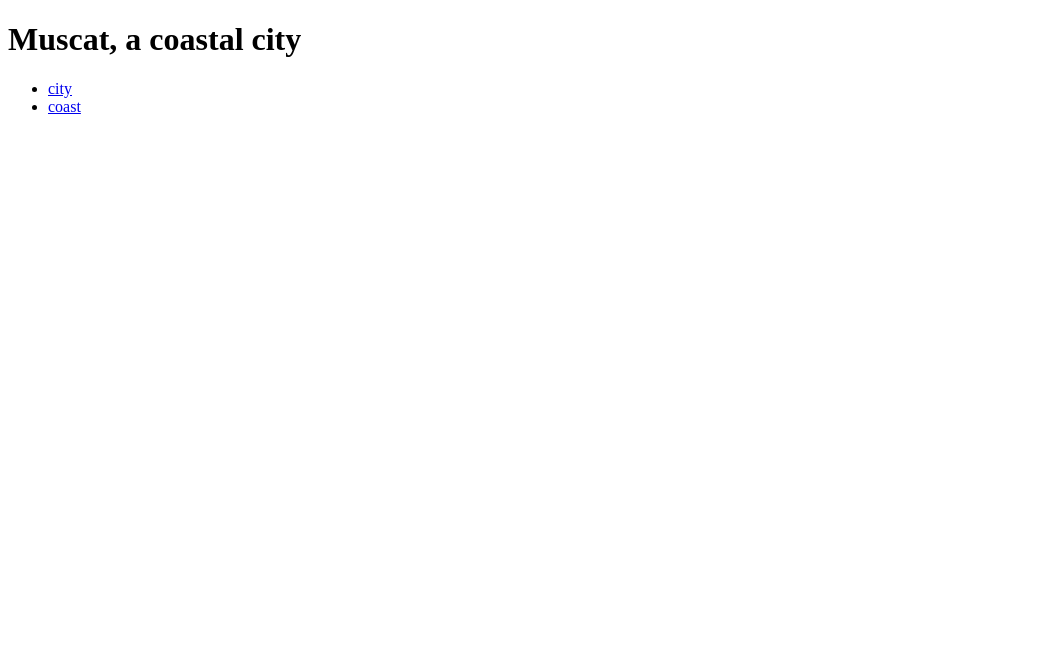
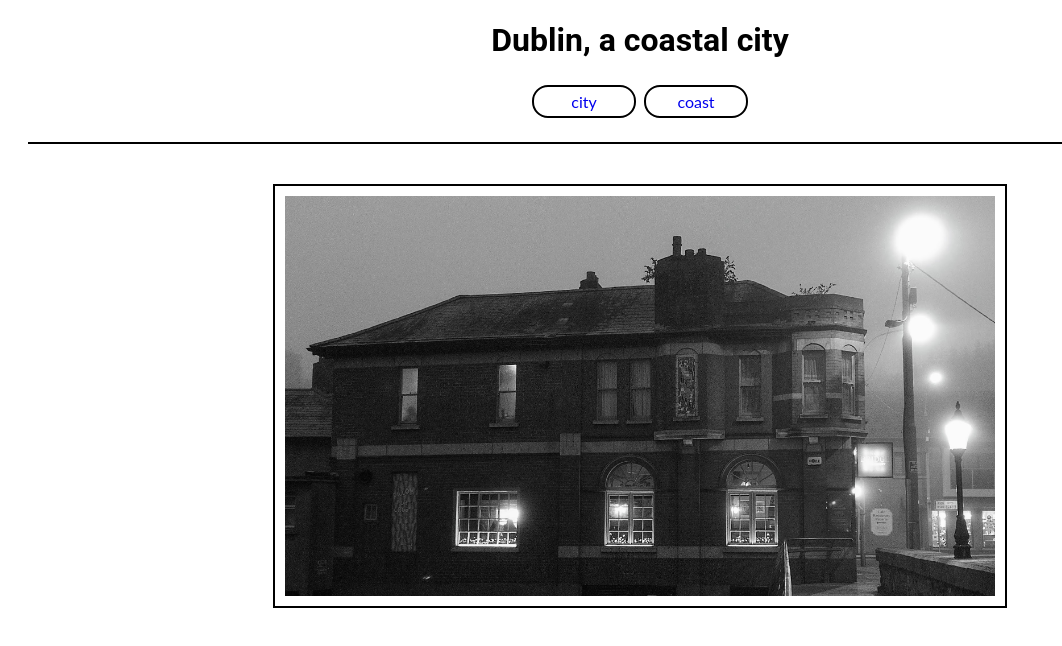
Before and after one commit to MoosaAllawati/MoosaAllawati, a plain HTML site: page index.html in a window 1280 px wide. Shown: the whole page, without its empty margins (0-1062 px from the left). Drawn offline with Linux system fonts and the light colour scheme.

Commit message:
feat: add images to webpages

```diff
--- a/index.html
+++ b/index.html
@@ -1,15 +1,15 @@
 <!DOCTYPE html>
 <html lang="en">
-
   <head>
-    <meta charset="UTF-8">
-    <meta http-equiv="X-UA-Compatible" content="IE=edge">
-    <meta name="viewport" content="width=device-width, initial-scale=1.0">
-    <title>Muscat</title>
+    <meta charset="UTF-8" />
+    <meta http-equiv="X-UA-Compatible" content="IE=edge" />
+    <meta name="viewport" content="width=device-width, initial-scale=1.0" />
+    <link rel="stylesheet" href="assets/css/style.css" />
+    <title>Dublin</title>
   </head>
 
   <body>
-    <h1>Muscat, a coastal city</h1>
+    <h1>Dublin, a coastal city</h1>
     <nav>
       <ul>
         <li>
@@ -20,6 +20,10 @@
         </li>
       </ul>
     </nav>
+    <section>
+      <figure>
+        <img src="assets/images/city.jpg" alt="an image of urban Dublin" />
+      </figure>
+    </section>
   </body>
-
 </html>
```
Also changed, not shown: coast.html (+7 -2 lines), assets/images/beach.jpg (added), assets/images/city.jpg (added). Lines whose indentation alone changed are shown as unchanged.
